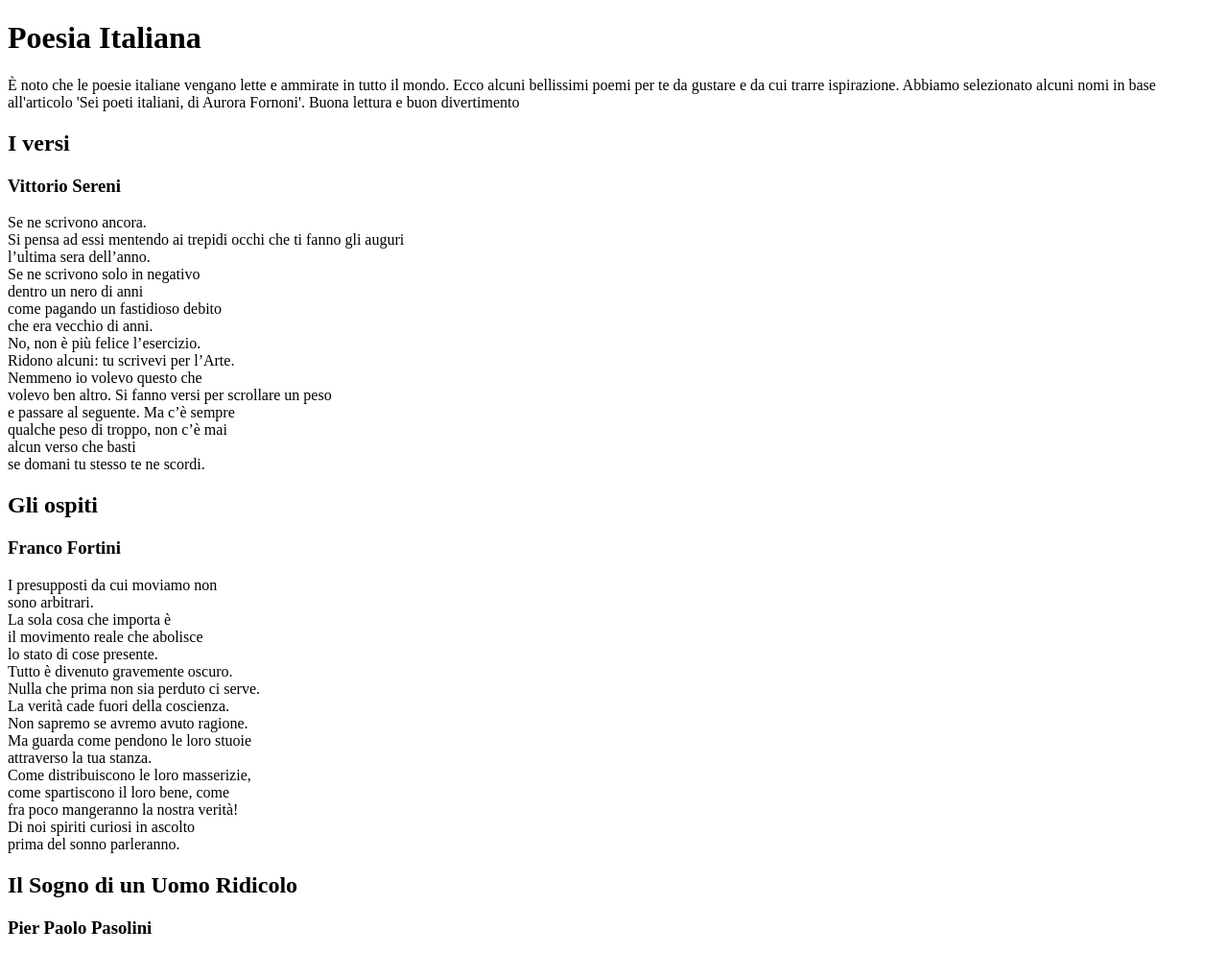
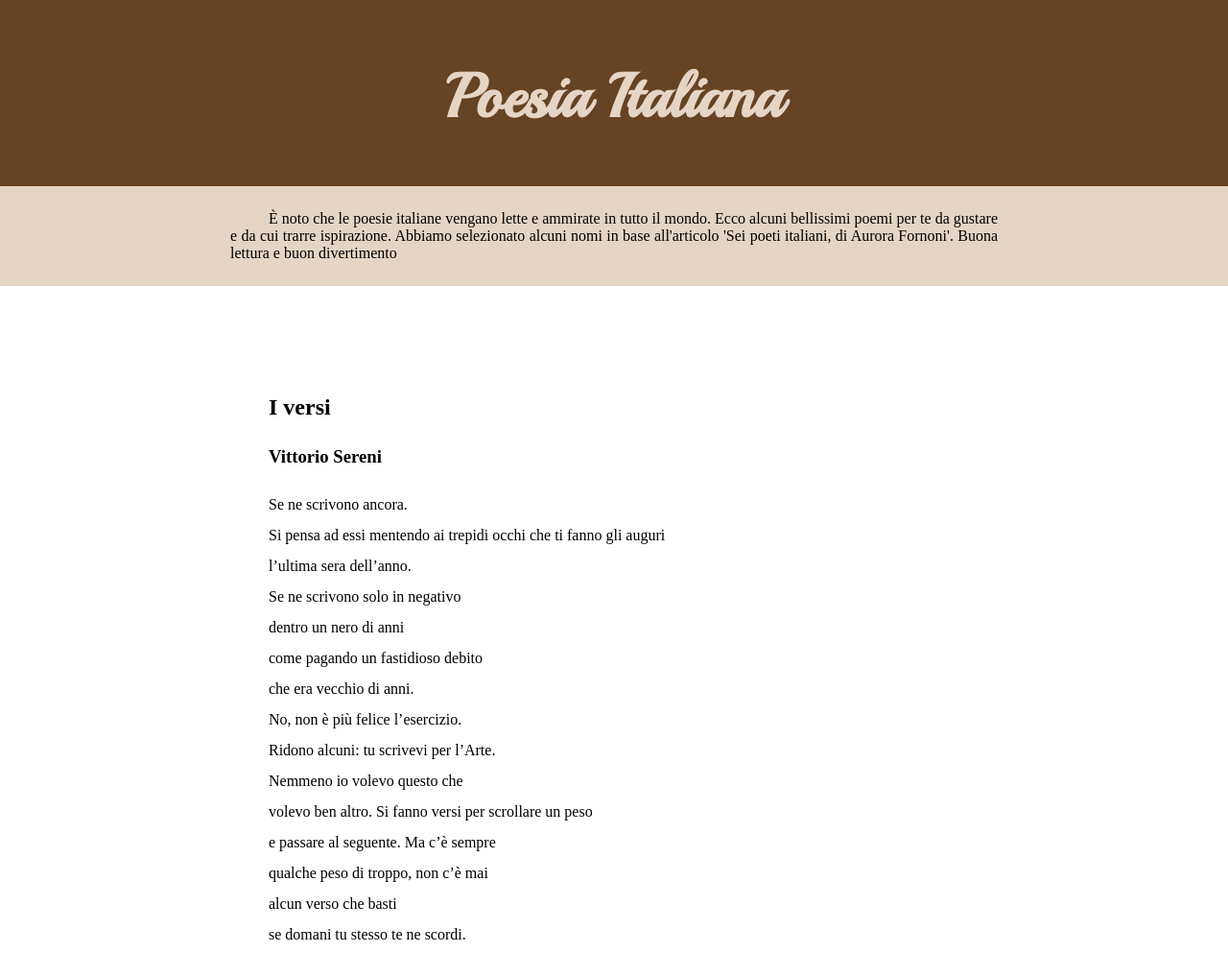
Before and after one commit to marioburali/Poesia-italiana, a plain HTML site: page index.html in a window 1280 px wide. Shown: the top 993 px of the page at 96% size. Drawn offline with Linux system fonts and the light colour scheme.

Commit message:
Update style.css

```diff
--- a/style.css
+++ b/style.css
@@ -1 +1,49 @@
 @charset "UTF-8";
+@import url('https://fonts.googleapis.com/css2?family=Great+Vibes&family=Nova+Square&family=Playball&family=Titillium+Web&display=swap');
+
+header{
+    background-color: #664322;
+    color: #E4D5C6;
+    padding: 20px;
+    margin: -10px -10px 0px -10px;
+    text-align: center;
+    font-family: Playball, cursive;
+    font-size: 2em;
+}
+section#inicio{
+    background-color: #E4D5C6;
+    margin: -10px;
+    padding: 25px;
+    text-align: center;
+
+
+}
+section#inicio p{
+    text-align: justify;
+    text-indent: 40px;
+    margin: auto;
+    max-width: 800px;
+
+}
+section#poesias{
+    margin: auto;
+    max-width: 800px;
+}
+
+section#poesias p {
+    margin-left: 40px;
+}
+section#poesias h2 {
+    margin-left: 40px;
+}
+section#poesias h3 {
+    margin-left: 40px;
+}
+article#poesia01 h2{
+    margin-top: 40px;
+}
+article{
+    padding-top: 10vh;
+    padding-bottom: 10vh;
+    line-height: 2em;
+}
```
